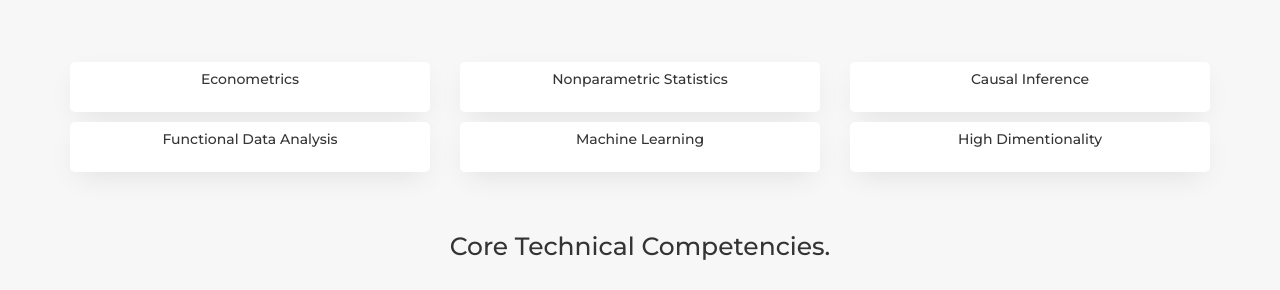
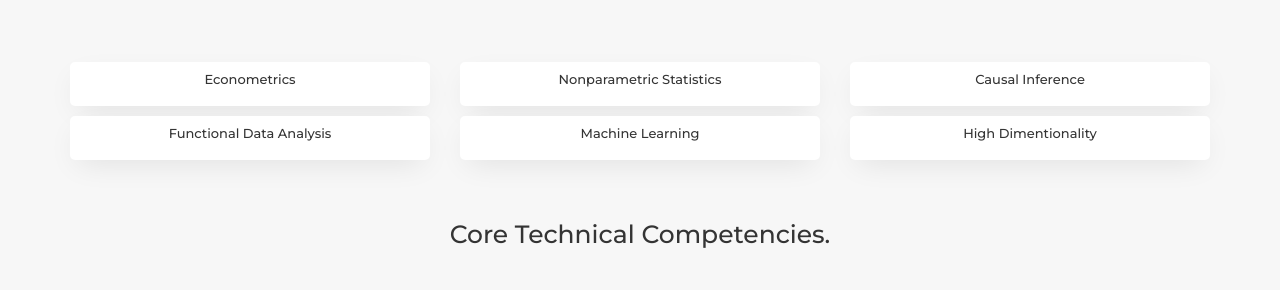
Before and after one commit to bilaltaskin/blltskn, a plain HTML site: page index.html in a window 1280 px wide. Shown: the part 644-934 px from the top of the page. Drawn offline with nearby package versions, Linux system fonts and the light colour scheme.

Commit message:
Update style.css

```diff
--- a/css/style.css
+++ b/css/style.css
@@ -504,9 +504,9 @@ p {
   transition: all .5s;
 }
 .services .item h6 {
-  margin-bottom: 15px;
+  margin-bottom: 10px;
   font-weight: 500;
-  font-size: 14px;
+  font-size: 13px;
 }
 
 .services .item h3 {
```
